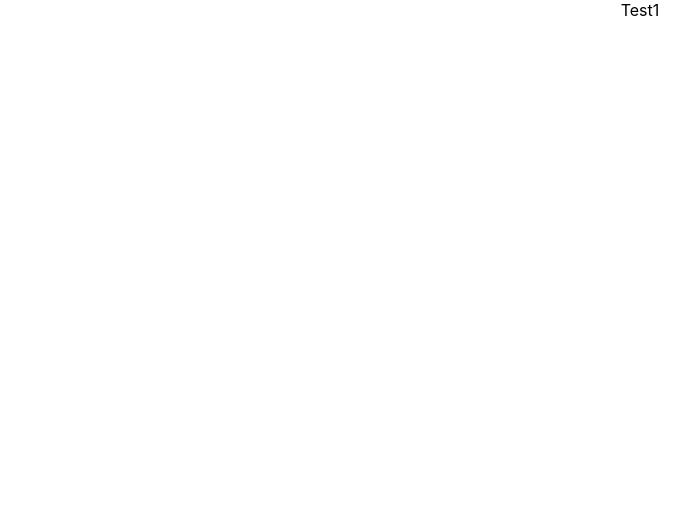
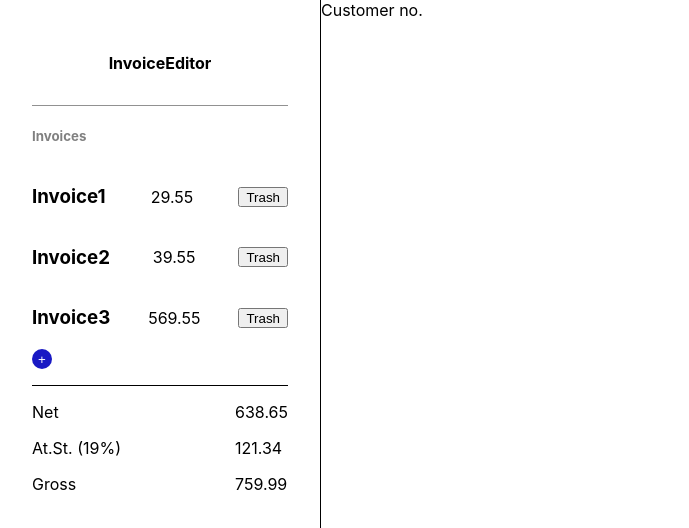
Before and after one commit to AlexMelov/BitsiaTask, a React (Create React App) app: page / in a window 1280 px wide. Shown: the top 528 px of the page, without its empty margins (0-689 px from the left). Built offline with nearby package versions, Linux system fonts and the light colour scheme.

Commit message:
initial commit

```diff
--- a/package.json
+++ b/package.json
@@ -9,6 +9,8 @@
     "react": "^17.0.2",
     "react-dom": "^17.0.2",
     "react-scripts": "5.0.0",
+    "sass": "^1.49.8",
+    "scss": "^0.2.4",
     "web-vitals": "^2.1.4"
   },
   "scripts": {
--- a/src/App.js
+++ b/src/App.js
@@ -1,11 +1,18 @@
-import logo from "./logo.svg";
-import "./App.css";
+import { useContext } from "react";
+import classes from "./App.module.scss";
+import GeneralData from "./Components/Layout/GeneralData";
+import InvoiceEditor from "./Components/Layout/InvoiceEditor";
+import AuthContext from "./store/invoice-context";
 
 function App() {
+  const ctx = useContext(AuthContext);
   return (
-    <div className="App">
-      <div>Test1</div>
-    </div>
+    <>
+      <main className={classes.App}>
+        {!ctx.isLoggedIn && <InvoiceEditor />}
+        <GeneralData />
+      </main>
+    </>
   );
 }
 
--- a/src/App.css
+++ b/src/App.module.scss
@@ -1,5 +1,6 @@
 .App {
   text-align: center;
+  display: flex;
 }
 
 .App-logo {
--- /dev/null
+++ b/src/Components/Layout/GeneralData.js
@@ -0,0 +1,11 @@
+import React from "react";
+
+const GeneralData = () => {
+  return (
+    <form>
+      <label htmlFor="customerNo">Customer no.</label>
+    </form>
+  );
+};
+
+export default GeneralData;
--- /dev/null
+++ b/src/Components/Layout/InvoiceEditor.js
@@ -0,0 +1,63 @@
+import React, { useContext, useState } from "react";
+import AuthContext from "../../store/invoice-context";
+import InvoiceItem from "../UI/InvoiceItem";
+import classes from "./invoiceEditor.module.scss";
+const DUMMY_ARR = [
+  { id: 0, name: "Invoice1", price: 29.55 },
+  { id: 1, name: "Invoice2", price: 39.55 },
+  { id: 2, name: "Invoice3", price: 569.55 },
+];
+const InvoiceEditor = (props) => {
+  const [invoices, setInvoices] = useState(DUMMY_ARR);
+
+  const deleteHandler = (id) => {
+    const filtered = invoices.filter((item) => {
+      if (item.id !== id) {
+        return item;
+      }
+    });
+    setInvoices([...filtered]);
+  };
+  const ctx = useContext(AuthContext);
+
+  const reducedNet = invoices.reduce((prev, next) => {
+    return prev + next.price;
+  }, 0);
+
+  const atSt = ((reducedNet * 19) / 100).toFixed(2);
+  const gross = (+reducedNet + +atSt).toFixed(2);
+
+  return (
+    <div className={classes.container}>
+      {!ctx.isLoggedIn && <h4>InvoiceEditor</h4>}
+      <h5>Invoices</h5>
+      {invoices &&
+        invoices.map(({ id, name, price }) => (
+          <InvoiceItem
+            key={id}
+            id={id}
+            name={name}
+            price={price}
+            deleteHandler={() => deleteHandler(id)}
+          />
+        ))}
+      <button className={classes.container__addBtn} onClick={ctx.onLogout}>
+        +
+      </button>
+      <div className={classes.allNet}>
+        <div>
+          <p>Net</p>
+          <p>At.St. (19%)</p>
+          <p>Gross</p>
+        </div>
+        <div>
+          <p>{reducedNet.toFixed(2)}</p>
+          <p>{atSt}</p>
+          <p>{gross}</p>
+        </div>
+      </div>
+    </div>
+  );
+};
+
+export default InvoiceEditor;
--- /dev/null
+++ b/src/Components/Layout/invoiceEditor.module.scss
@@ -0,0 +1,37 @@
+.container {
+  width: 20%;
+  border-right: 1px solid black;
+  min-height: 90vh;
+  padding: 2rem;
+  text-align: left;
+  & h4 {
+    border-bottom: 1px solid rgb(145, 145, 145);
+    padding-bottom: 2rem;
+    text-align: center;
+  }
+  & h5 {
+    color: grey;
+  }
+  & button {
+    height: 20px;
+  }
+  &__addBtn {
+    width: 20px;
+    border-radius: 50%;
+    padding: 2px;
+    border: none;
+    background-color: rgb(25, 25, 196);
+    color: white;
+  }
+  &__addBtn:hover {
+    background-color: rgb(77, 77, 211);
+    cursor: pointer;
+  }
+}
+.allNet {
+  margin-top: 1rem;
+  border-top: 1px solid black;
+  display: flex;
+  justify-content: space-between;
+  align-items: center;
+}
--- /dev/null
+++ b/src/Components/UI/InvoiceItem.js
@@ -0,0 +1,16 @@
+import React from "react";
+import classes from "./invoiceItem.module.scss";
+const InvoiceItem = (props) => {
+  const clickHandler = () => {
+    props.deleteHandler(props.id);
+  };
+  return (
+    <div className={classes.container}>
+      <h3>{props.name}</h3>
+      <p>{props.price}</p>
+      <button onClick={clickHandler}>Trash </button>
+    </div>
+  );
+};
+
+export default InvoiceItem;
--- /dev/null
+++ b/src/Components/UI/invoiceItem.module.scss
@@ -0,0 +1,5 @@
+.container {
+  display: flex;
+  justify-content: space-between;
+  align-items: center;
+}
--- a/src/index.js
+++ b/src/index.js
@@ -1,14 +1,17 @@
-import React from 'react';
-import ReactDOM from 'react-dom';
-import './index.css';
-import App from './App';
-import reportWebVitals from './reportWebVitals';
+import React from "react";
+import ReactDOM from "react-dom";
+import "./index.css";
+import App from "./App";
+import reportWebVitals from "./reportWebVitals";
+import { AuthContextProvider } from "./store/invoice-context";
 
 ReactDOM.render(
   <React.StrictMode>
-    <App />
+    <AuthContextProvider>
+      <App />
+    </AuthContextProvider>
   </React.StrictMode>,
-  document.getElementById('root')
+  document.getElementById("root")
 );
 
 // If you want to start measuring performance in your app, pass a function
--- /dev/null
+++ b/src/store/invoice-context.js
@@ -0,0 +1,32 @@
+import React, { useState } from "react";
+
+const AuthContext = React.createContext({
+  isLoggedIn: false,
+  onLogout: () => {},
+  onLogin: (email, password) => {},
+});
+
+export const AuthContextProvider = (props) => {
+  const [isLoggedIn, setIsLoggedIn] = useState(false);
+
+  const loginHandler = () => {
+    setIsLoggedIn(false);
+  };
+  const logoutHandler = () => {
+    console.log("On  logout handler");
+  };
+
+  return (
+    <AuthContext.Provider
+      value={{
+        isLoggedIn: isLoggedIn,
+        onLogout: logoutHandler,
+        onLogin: loginHandler,
+      }}
+    >
+      {props.children}
+    </AuthContext.Provider>
+  );
+};
+
+export default AuthContext;
```
Also changed, not shown: 1 other file (tests, documents, lock files or other folders).
